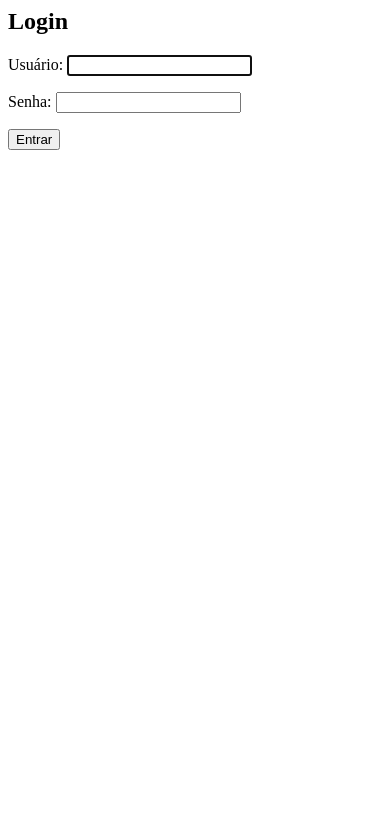
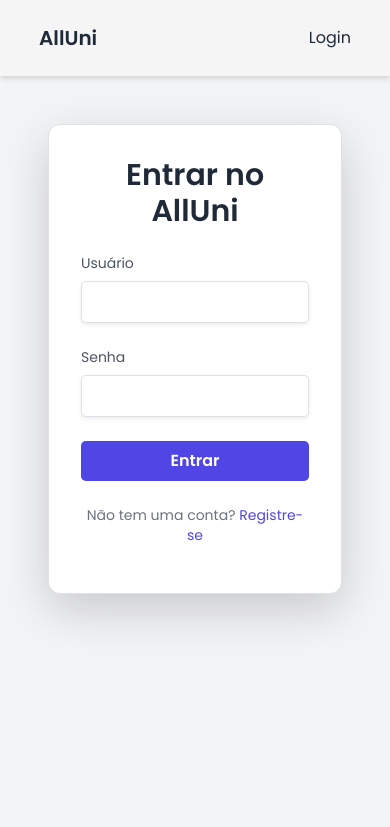
Before and after one commit to Pedro-Taiette/AllUni, a Django app: page /login/ in a window 390 px wide. Shown: the top 827 px of the page. Run offline with Django 5.2, Linux system fonts and the light colour scheme; some libraries are stand-ins or nearby versions.

Commit message:
Desgin Changes and Login/Logout validations

```diff
--- a/AllUni/AllUni/settings.py
+++ b/AllUni/AllUni/settings.py
@@ -55,7 +55,7 @@ ROOT_URLCONF = 'AllUni.urls'
 TEMPLATES = [
     {
         'BACKEND': 'django.template.backends.django.DjangoTemplates',
-        'DIRS': [],
+        'DIRS': [BASE_DIR / 'templates'],
         'APP_DIRS': True,
         'OPTIONS': {
             'context_processors': [
--- /dev/null
+++ b/AllUni/templates/base.html
@@ -0,0 +1,76 @@
+<!DOCTYPE html>
+<html lang="pt-BR">
+<head>
+    <meta charset="UTF-8">
+    <meta name="viewport" content="width=device-width, initial-scale=1.0">
+    <title>AllUni</title>
+
+    <!-- Google Fonts -->
+    <link href="https://fonts.googleapis.com/css2?family=Poppins:wght@300;400;600&display=swap" rel="stylesheet">
+
+    <!-- Font Awesome Icons -->
+    <link href="https://cdnjs.cloudflare.com/ajax/libs/font-awesome/5.15.3/css/all.min.css" rel="stylesheet">
+
+    <!-- Tailwind CSS -->
+    <link href="https://cdn.jsdelivr.net/npm/tailwindcss@2.2.19/dist/tailwind.min.css" rel="stylesheet">
+
+    <!-- Bootstrap CSS -->
+    <link href="https://stackpath.bootstrapcdn.com/bootstrap/4.5.2/css/bootstrap.min.css" rel="stylesheet">
+
+    <style>
+        body {
+            font-family: 'Poppins', sans-serif;
+        }
+        .navbar {
+            background-color: #F5F5F5;
+        }
+        .btn-logout {
+            background-color: #F44336;
+            color: white;
+        }
+        .btn-logout:hover {
+            background-color: #D32F2F;
+        }
+        .header-title {
+            font-weight: 600;
+            font-size: 24px;
+        }
+        .container {
+            max-width: 1100px;
+        }
+    </style>
+</head>
+<body class="bg-gray-100">
+
+    <!-- Navbar -->
+    <nav class="navbar p-4 shadow-md mb-4">
+        <div class="container mx-auto flex justify-between items-center">
+            <a href="{% url 'dashboard' %}" class="text-xl font-semibold text-gray-800 hover:text-indigo-600">AllUni</a>
+            <div class="flex items-center space-x-4">
+                {% if user.is_authenticated %}
+                    <!-- Formulário de Logout -->
+                    <form action="{% url 'logout' %}" method="post">
+                        {% csrf_token %}
+                        <button type="submit" class="btn-logout py-2 px-4 rounded-md transition duration-300 ease-in-out transform hover:scale-105">
+                            <i class="fas fa-sign-out-alt mr-2"></i> Sair
+                        </button>
+                    </form>
+                {% else %}
+                    <a href="{% url 'login' %}" class="text-gray-800 hover:text-indigo-600">Login</a>
+                {% endif %}
+            </div>
+        </div>
+    </nav>
+
+    <!-- Main Content -->
+    <div class="container px-4">
+        {% block content %}
+        {% endblock %}
+    </div>
+
+    <!-- Scripts do Bootstrap -->
+    <script src="https://code.jquery.com/jquery-3.5.1.slim.min.js"></script>
+    <script src="https://cdn.jsdelivr.net/npm/@popperjs/core@2.9.3/dist/umd/popper.min.js"></script>
+    <script src="https://stackpath.bootstrapcdn.com/bootstrap/4.5.2/js/bootstrap.min.js"></script>
+</body>
+</html>
--- a/AllUni/users/templates/users/login.html
+++ b/AllUni/users/templates/users/login.html
@@ -1,6 +1,65 @@
-<h2>Login</h2>
-<form method="post">
-  {% csrf_token %}
-  {{ form.as_p }}
-  <button type="submit">Entrar</button>
-</form>
+{% extends 'base.html' %}
+
+{% block content %}
+<div class="container mx-auto mt-12 px-4">
+    <div class="max-w-sm w-full mx-auto bg-white p-8 rounded-xl shadow-lg border border-gray-200">
+        <h2 class="text-3xl font-semibold text-gray-800 text-center mb-6">Entrar no AllUni</h2>
+
+        {% if form.non_field_errors %}
+            <div class="mb-4 text-red-600 text-sm bg-red-100 p-2 rounded-md">
+                {% for error in form.non_field_errors %}
+                    <p>{{ error }}</p>
+                {% endfor %}
+            </div>
+        {% endif %}
+
+        <form method="POST" novalidate>
+            {% csrf_token %}
+
+            <!-- Username -->
+            <div class="mb-4">
+                <label for="username" class="block text-sm font-medium text-gray-600">Usuário</label>
+                <input
+                    type="text"
+                    name="username"
+                    id="username"
+                    value="{{ form.username.value|default_if_none:'' }}"
+                    class="mt-2 block w-full px-4 py-2 border rounded-lg shadow-sm focus:outline-none focus:ring-2 focus:ring-indigo-500 focus:border-indigo-500 {% if form.username.errors %}border-red-500{% endif %}"
+                    required
+                >
+                {% if form.username.errors %}
+                    <p class="text-red-500 text-sm mt-1">
+                        {{ form.username.errors.0 }}
+                    </p>
+                {% endif %}
+            </div>
+
+            <!-- Password -->
+            <div class="mb-6">
+                <label for="password" class="block text-sm font-medium text-gray-600">Senha</label>
+                <input
+                    type="password"
+                    name="password"
+                    id="password"
+                    class="mt-2 block w-full px-4 py-2 border rounded-lg shadow-sm focus:outline-none focus:ring-2 focus:ring-indigo-500 focus:border-indigo-500 {% if form.password.errors %}border-red-500{% endif %}"
+                    required
+                >
+                {% if form.password.errors %}
+                    <p class="text-red-500 text-sm mt-1">
+                        {{ form.password.errors.0 }}
+                    </p>
+                {% endif %}
+            </div>
+
+            <button type="submit" class="w-full bg-indigo-600 hover:bg-indigo-700 text-white font-bold py-2 px-4 rounded-lg focus:outline-none focus:shadow-outline mb-4">
+                Entrar
+            </button>
+
+            <p class="text-sm text-center text-gray-500">
+                Não tem uma conta?
+                <a href="{% url 'register' %}" class="text-indigo-600 hover:underline">Registre-se</a>
+            </p>
+        </form>
+    </div>
+</div>
+{% endblock %}
--- a/AllUni/users/urls.py
+++ b/AllUni/users/urls.py
@@ -1,10 +1,11 @@
 from django.urls import path
 from django.contrib.auth import views as auth_views
+from django.urls import reverse_lazy
 from .views import register_view, dashboard_view
 
 urlpatterns = [
     path('register/', register_view, name='register'),
     path('login/', auth_views.LoginView.as_view(template_name='users/login.html'), name='login'),
-    path('logout/', auth_views.LogoutView.as_view(), name='logout'),
+    path('logout/', auth_views.LogoutView.as_view(next_page=reverse_lazy('login')), name='logout'),
     path('dashboard/', dashboard_view, name='dashboard'),
 ]
```
Also changed, not shown: AllUni/users/templates/users/dashboard.html (+31 -3 lines), AllUni/users/templates/users/home.html (+11 -2 lines).
